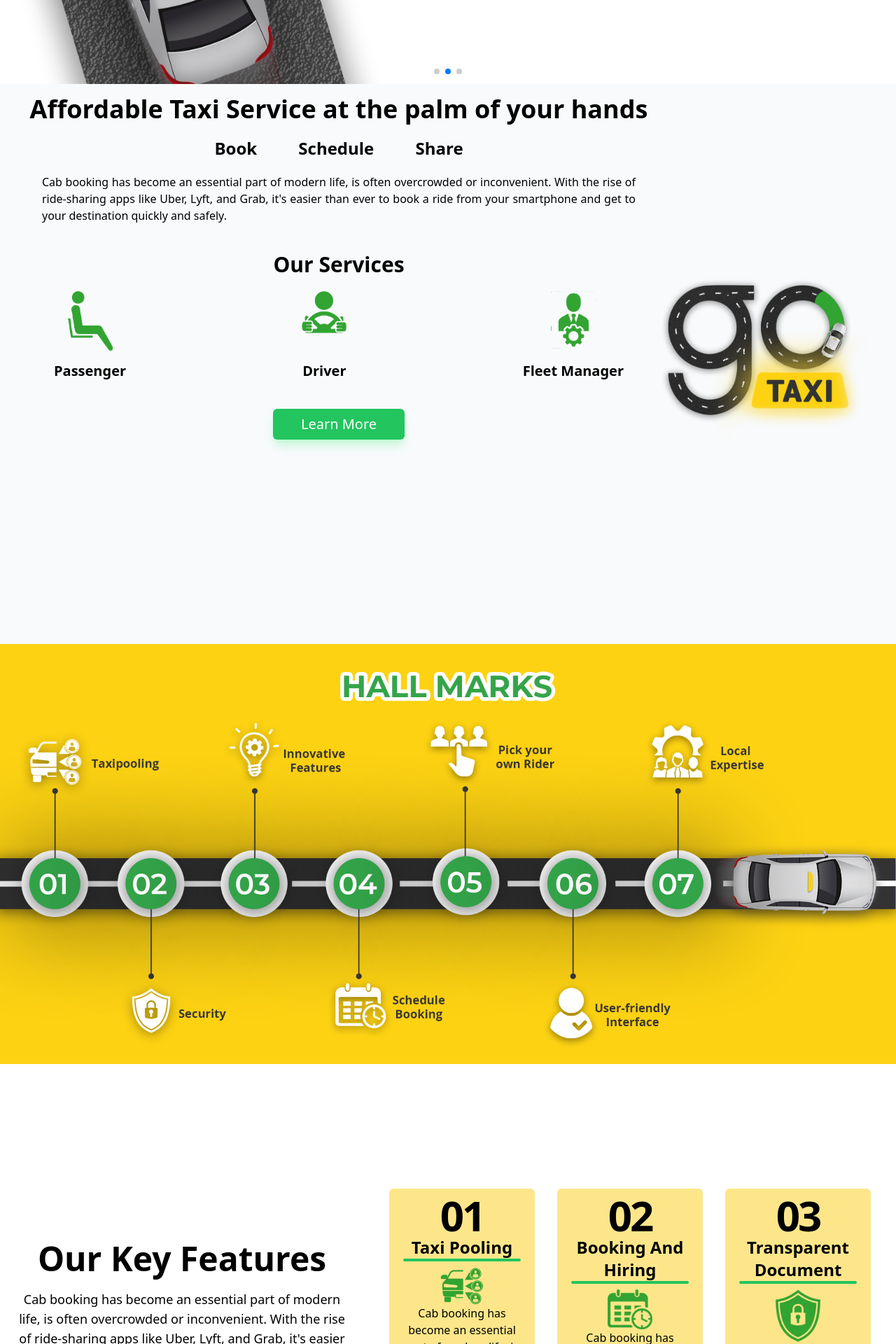
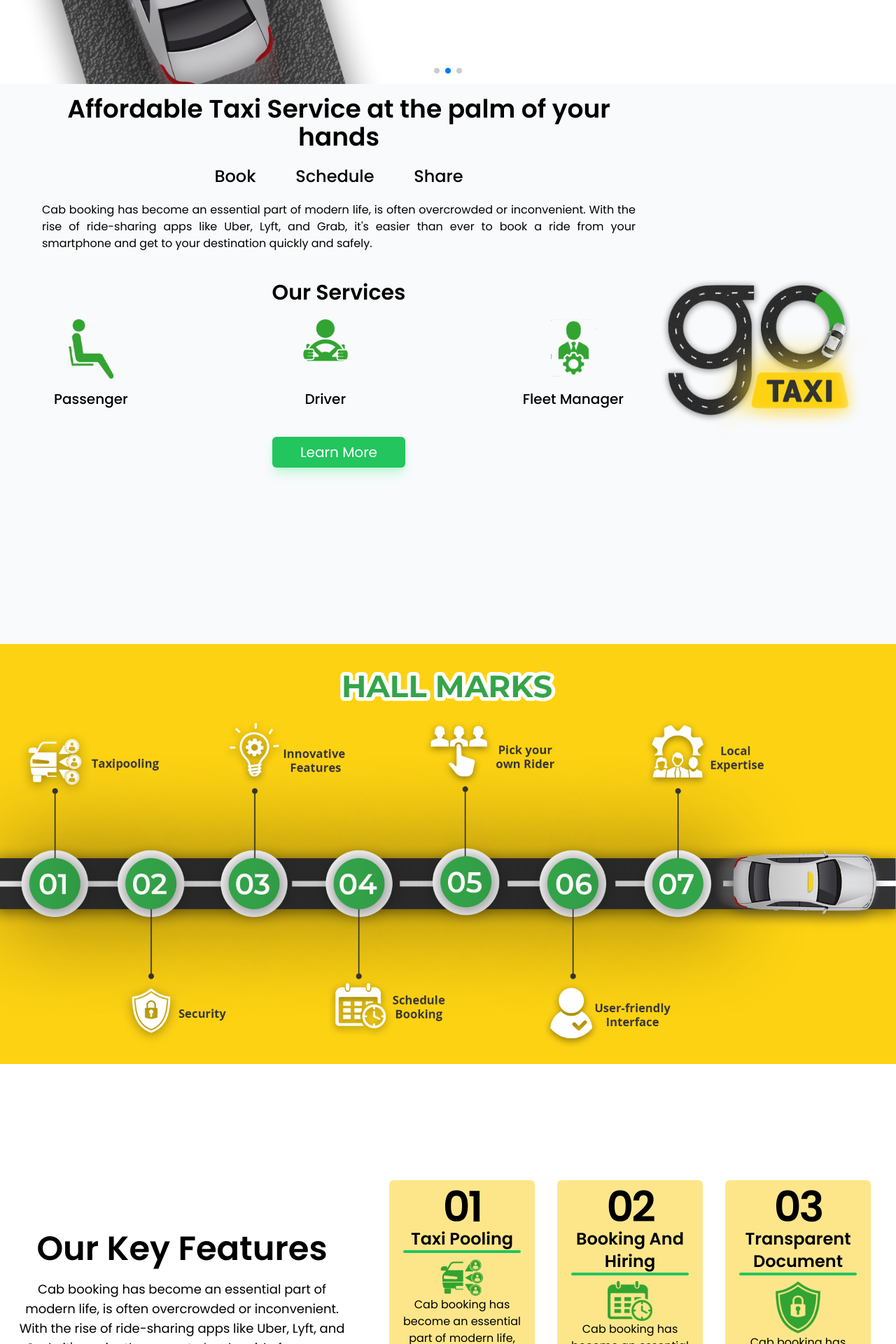
Before and after one commit to joyadeep/goTaxi, a React (Vite) app: page / in a window 1280 px wide. Shown: the part 680-2600 px from the top of the page at 70% size. Built offline with nearby package versions, Linux system fonts and the light colour scheme.

Commit message:
changed font to poppins

```diff
--- a/index.html
+++ b/index.html
@@ -3,8 +3,9 @@
   <head>
     <meta charset="UTF-8" />
     <link rel="icon" type="image/svg+xml" href="/vite.svg" />
+    <link href="https://fonts.googleapis.com/css2?family=Poppins:wght@400;500;600&display=swap" rel="stylesheet">
     <meta name="viewport" content="width=device-width, initial-scale=1.0" />
-    <title>Vite + React</title>
+    <title>go Taxi</title>
   </head>
   <body>
     <div id="root"></div>
--- a/src/App.jsx
+++ b/src/App.jsx
@@ -7,13 +7,13 @@ import Features from "./pages/Features"
 function App() {
 
   return (
-<>
+<div className="font-display">
     <Header/>
     <Landing/>
     <About/>
     <HallMarks/>
     <Features/>
-</>
+</div>
   )
 }
 
--- a/src/components/FeatureCard.jsx
+++ b/src/components/FeatureCard.jsx
@@ -4,8 +4,8 @@ import React from 'react'
 export const FeatureCard = ({image,description,num,title}) => {
   return (
     <div className='bg-amber-200 rounded-md text-center w-52 px-5 py-2'>
-        <p className='text-6xl font-bold tracking-tighter'>{num}</p>
-        <p className='text-2xl font-bold capitalize'>{title}</p>
+        <p className='text-6xl font-black tracking-tighter'>{num}</p>
+        <p className='text-2xl font-semibold capitalize'>{title}</p>
         <p className='border-b-4 rounded-full border-green-500'></p>
         <div className='mt-2'>
         <img src={image} className="w-16 mx-auto " />
--- a/src/components/ServiceCard.jsx
+++ b/src/components/ServiceCard.jsx
@@ -5,7 +5,7 @@ const ServiceCard = ({image,title}) => {
   return (
     <div className='w-fit h-32  flex flex-col justify-between'>
         <img src={image} className="w-16 mx-auto" />
-        <p className='text-center text-xl p-0  font-semibold' >{title}</p>
+        <p className='text-center text-xl p-0  font-medium' >{title}</p>
     </div>
   )
 }
--- a/src/pages/About.jsx
+++ b/src/pages/About.jsx
@@ -30,9 +30,9 @@ const About = () => {
         <div className=' w-3/4 pt-4'>
             <p className='text-4xl font-semibold text-center'>Affordable Taxi Service at the palm of your hands</p>
             <div className='flex justify-between w-2/5 mx-auto mt-5'>
-                <p className='text-2xl font-semibold'>Book</p>
-                <p className='text-2xl font-semibold'>Schedule</p>
-                <p className='text-2xl font-semibold'>Share</p>
+                <p className='text-2xl font-medium'>Book</p>
+                <p className='text-2xl font-medium'>Schedule</p>
+                <p className='text-2xl font-medium'>Share</p>
             </div>
             <p className='text-justify mx-5 mt-5'>
             Cab booking has become an essential part of modern life,
--- a/tailwind.config.cjs
+++ b/tailwind.config.cjs
@@ -5,6 +5,9 @@ module.exports = {
     "./src/**/*.{js,ts,jsx,tsx}",
   ],
   theme: {
+    fontFamily: {
+      display: ['Poppins', 'sans-serif'],
+    },
     extend: {
       backgroundImage: { 'background': "url('/src/assets/images/RoadTaxi.png')" }
     },
```
